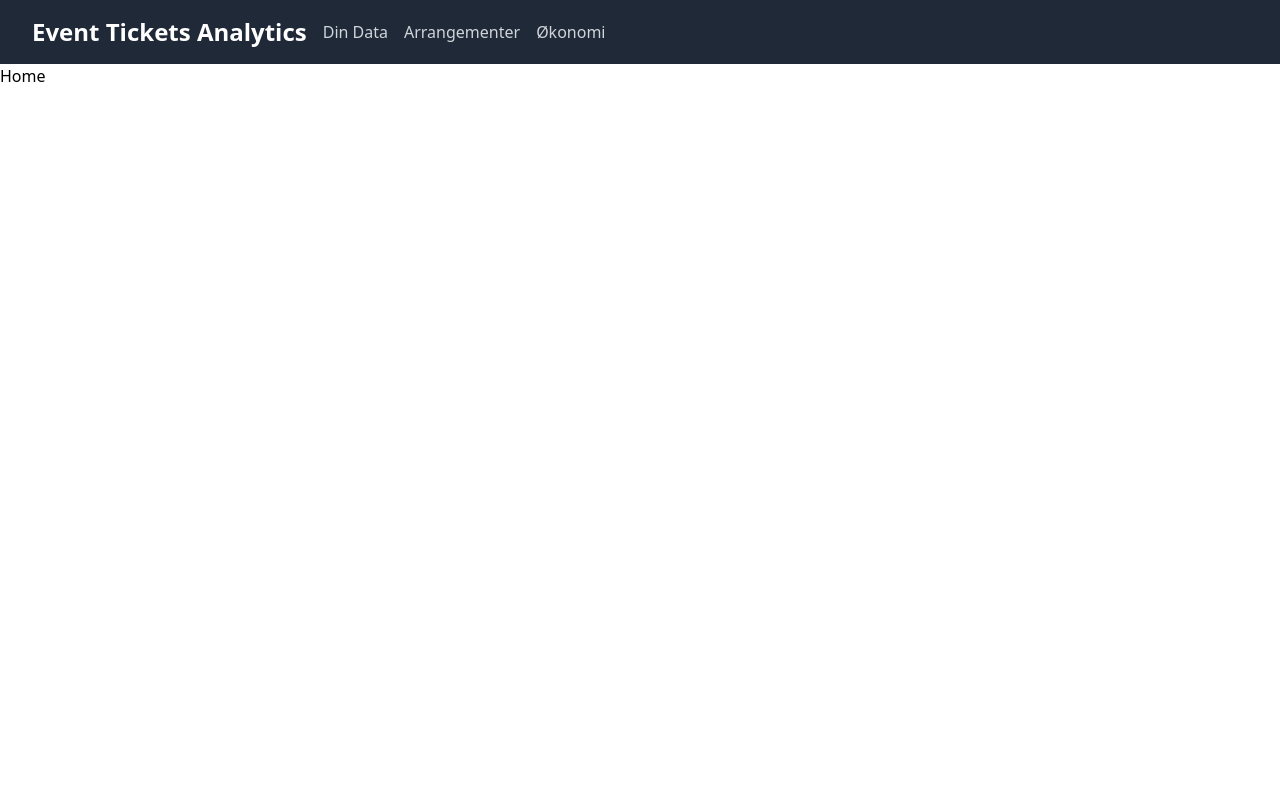
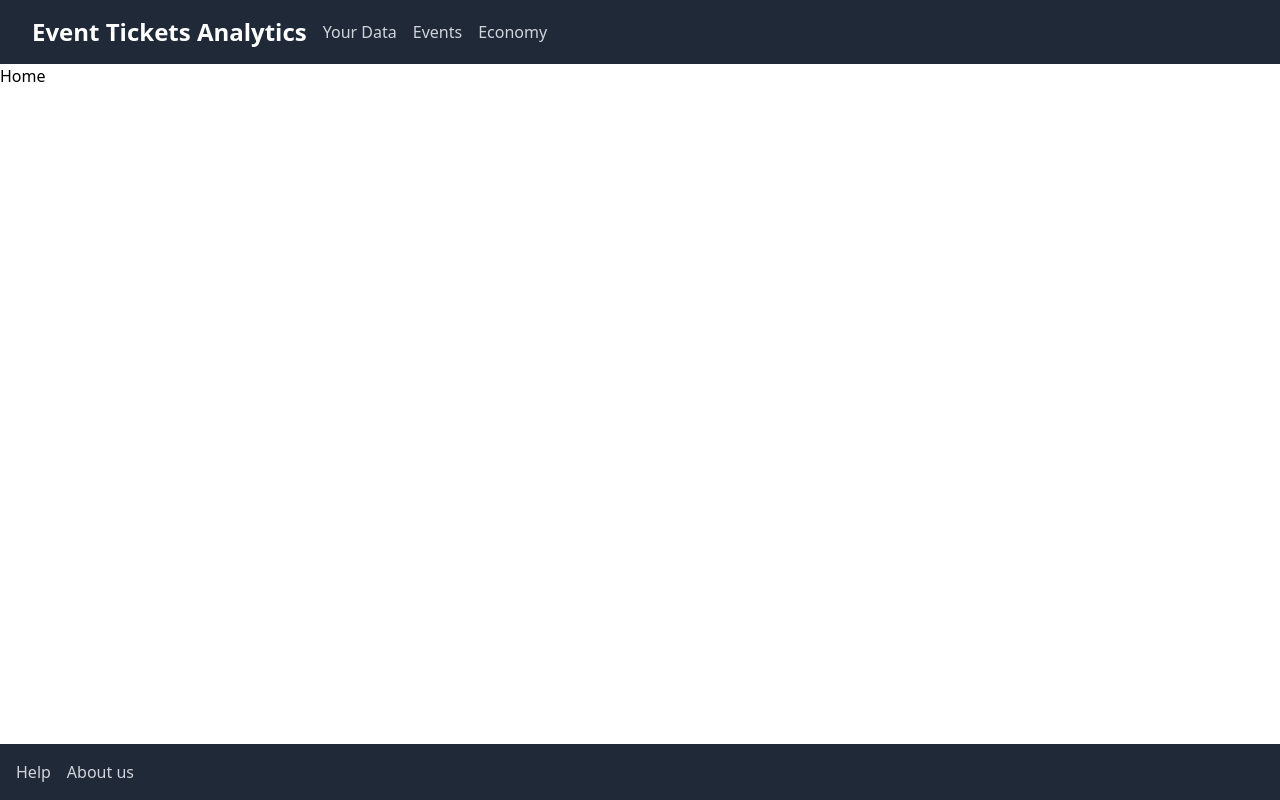
Before and after one commit to pete662f/ETA, a SvelteKit app: page / in a window 1280 px wide. Built offline with nearby package versions, Linux system fonts and the light colour scheme; some icons are missing.

Commit message:
Update navigation logik

```diff
--- a/src/routes/+layout.svelte
+++ b/src/routes/+layout.svelte
@@ -1,28 +1,87 @@
-<script>
+<script lang="ts">
     import "../app.css";
     import { Icon, User } from "svelte-hero-icons";
+    import { onMount } from "svelte";
+
+    // Handles the logic to show/hide the dropdown menu
+    let showDropdown: boolean = false;
+
+    function menu(): void {
+        showDropdown = !showDropdown;
+    }
+
+    // Close dropwodn if clicked outside the dropdown
+    function handleClickOutside(event: MouseEvent): void {
+        if (!(event.target as HTMLElement).closest(".dropdown-container") && !(event.target as HTMLElement).closest(".dropdown-button")) {
+            showDropdown = false;
+        }
+    }
+
+    // Lissen for clicks outside the dropdown
+    onMount(() => {
+        window.addEventListener('click', handleClickOutside);
+        return () => {
+            window.removeEventListener('click', handleClickOutside);
+        };
+    });
 </script>
+<div class="flex flex-col h-screen justify-between">
+
     <!-- Navigation section -->
     <nav class="bg-gray-800 py-4">
         <div class="container mx-auto px-4">
             <!-- Content of navigation section -->
             <div class="container mx-auto px-4">
                 <div class="flex justify-between items-center">
-                <!-- Logo or name of the website -->
+                    <!-- Logo or name of the website and links to other pages -->
                     <div class="flex space-x-4 items-center">
                         <a href="/" class="text-white text-2xl font-bold">Event Tickets Analytics</a>
-                    <a href="/" class="text-gray-300 hover:text-white">Din Data</a>
-                    <a href="/" class="text-gray-300 hover:text-white">Arrangementer</a>
-                    <a href="/" class="text-gray-300 hover:text-white">Økonomi</a>
+                        <a href="/your-data/" class="text-gray-300 hover:text-white">Your Data</a>
+                        <a href="/events" class="text-gray-300 hover:text-white">Events</a>
+                        <a href="/" class="text-gray-300 hover:text-white">Economy</a>
                     </div>
-                <!-- Links to other pages -->
-                <div class="flex space-x-4">
-                    <a href="/"><Icon src="{User}" solid class="text-gray-300 hover:text-white w-6 h-6" /></a>
+                    <!-- Logo for user -->
+                    <div class="flex space-x-4 dropdown-button">
+                        <button on:click={menu} type="button" id="menu-button" aria-haspopup="true" aria-expanded={showDropdown}>
+                            <Icon src="{User}" solid class="text-gray-300 hover:text-white w-6 h-6" />
+                                <path fill-rule="evenodd" d="M5.23 7.21a.75.75 0 011.06.02L10 11.168l3.71-3.938a.75.75 0 111.08 1.04l-4.25 4.5a.75.75 0 01-1.08 0l-4.25-4.5a.75.75 0 01.02-1.06z" clip-rule="evenodd" />
+                        </button>
                     </div>
                 </div>
             </div>
         </div>
     </nav>
 
+    <!-- Dropdown menu -->
+    <div role="menu" tabindex="-1" class="dropdown-container relative inline-block text-left">
+        <!-- Dropdown menu, show/hide based on menu state -->
+        {#if showDropdown}
+        <div class="absolute right-0 z-10 mt-2 w-56 origin-top-right rounded-md bg-white shadow-lg ring-1 ring-black ring-opacity-5 focus:outline-none" role="menu" aria-orientation="vertical" aria-labelledby="menu-button" tabindex="-1">
+            <div class="py-1" role="none">
+              <a href="#" class="text-gray-700 block px-4 py-2 text-sm" role="menuitem" tabindex="-1" id="menu-item-0">Account settings</a>
+              <a href="#" class="text-gray-700 block px-4 py-2 text-sm" role="menuitem" tabindex="-1" id="menu-item-1">Support</a>
+              <a href="#" class="text-gray-700 block px-4 py-2 text-sm" role="menuitem" tabindex="-1" id="menu-item-2">License</a>
+              <form method="POST" action="#" role="none">
+                <button type="submit" class="text-gray-700 block w-full px-4 py-2 text-left text-sm" role="menuitem" tabindex="-1" id="menu-item-3">Sign in</button>
+              </form>
+            </div>
+        </div>
+        {/if}
+    </div>
 
+    <main class="flex-grow">
     <slot />
+    </main>
+
+    <!-- Footer section -->
+    <footer class="bg-gray-800 py-4">
+        <div class="container mx-auto px-4">
+            <!-- Content of footer section -->
+            <div class="flex space-x-4 items-center">
+                <a href="/" class="text-gray-300 hover:text-white">Help</a>
+                <a href="/" class="text-gray-300 hover:text-white">About us</a>
+            </div>
+        </div>
+    </footer>
+
+</div>
```
Lines whose indentation alone changed are shown as unchanged.
